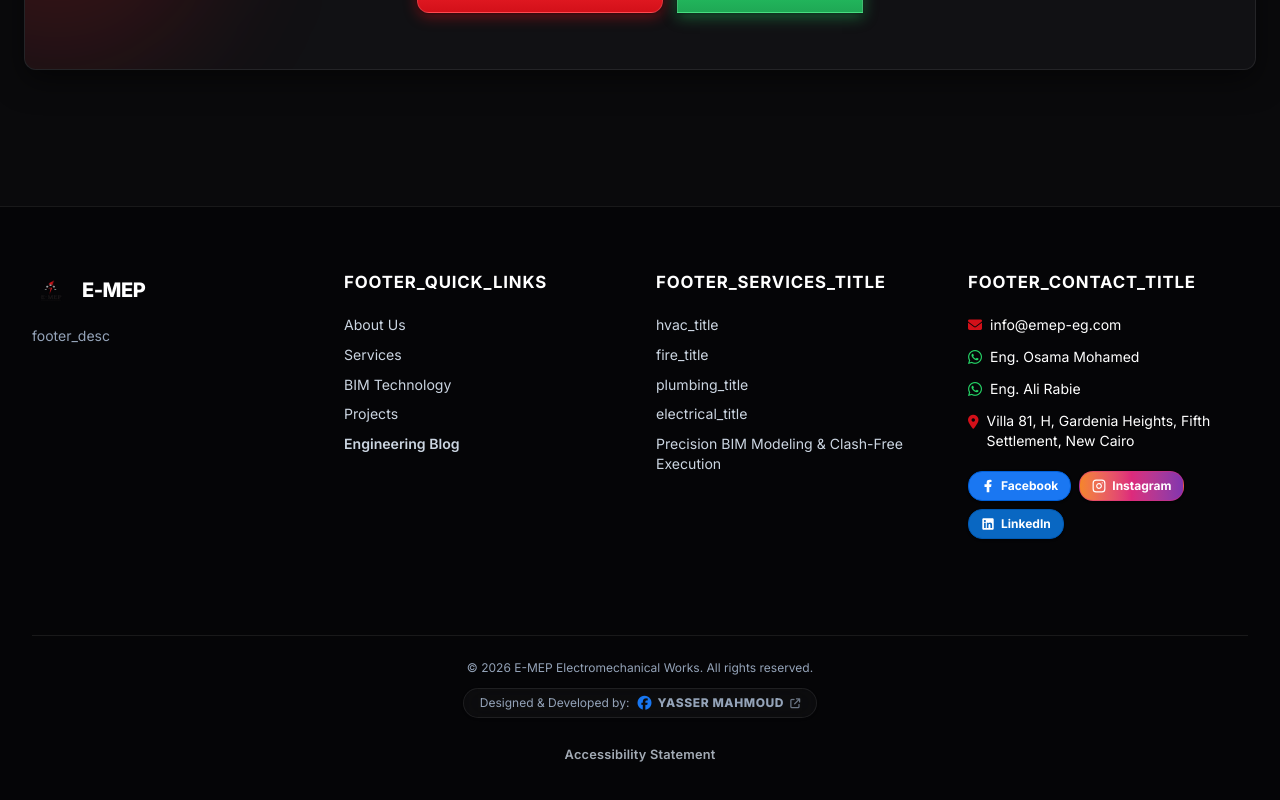
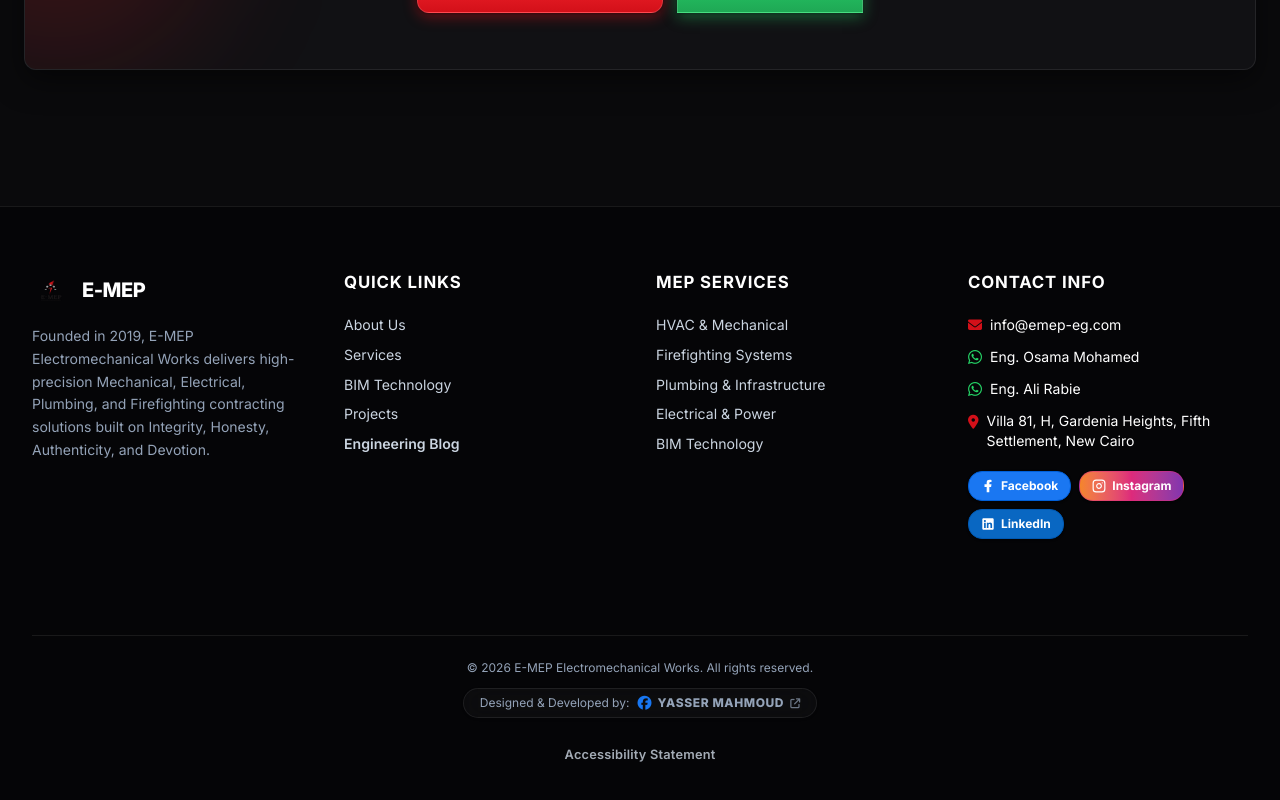
Before and after one commit to Yasserdesha/emep10, a Next.js app: page /blog in a window 1280 px wide. Shown: the part 3376-4176 px from the top of the page. Built offline with nearby package versions, Linux system fonts and the light colour scheme; no server answers; the database is empty.

Commit message:
fix: correct footer translation keys for bio, links, and services

```diff
--- a/src/components/Footer.tsx
+++ b/src/components/Footer.tsx
@@ -30,14 +30,14 @@ export default function Footer() {
               </span>
             </div>
             <p className="text-xs sm:text-sm text-[#94A3B8] leading-relaxed">
-              {t('footer_desc')}
+              {t('footer_bio')}
             </p>
           </div>
 
           {/* Col 2: Quick Links */}
           <div className="space-y-3">
             <h4 className="text-sm font-bold uppercase tracking-wider text-[#FF1E27]">
-              {t('footer_quick_links')}
+              {t('footer_col_links')}
             </h4>
             <ul className="space-y-2 text-sm text-[#94A3B8]">
               <li><Link href="/#about" className="hover:text-white transition-colors">{t('nav_about')}</Link></li>
@@ -51,21 +51,21 @@ export default function Footer() {
           {/* Col 3: Services */}
           <div className="space-y-3">
             <h4 className="text-sm font-bold uppercase tracking-wider text-[#FF1E27]">
-              {t('footer_services_title')}
+              {t('footer_col_services')}
             </h4>
             <ul className="space-y-2 text-sm text-[#94A3B8]">
-              <li>{t('hvac_title')}</li>
-              <li>{t('fire_title')}</li>
-              <li>{t('plumbing_title')}</li>
-              <li>{t('electrical_title')}</li>
-              <li>{t('bim_title')}</li>
+              <li>{t('feat_hvac_title')}</li>
+              <li>{t('feat_fire_title')}</li>
+              <li>{t('feat_plumb_title')}</li>
+              <li>{t('feat_elec_title')}</li>
+              <li>{t('nav_bim')}</li>
             </ul>
           </div>
 
           {/* Col 4: Contact & Socials */}
           <div className="space-y-3">
             <h4 className="text-sm font-bold uppercase tracking-wider text-[#FF1E27]">
-              {t('footer_contact_title')}
+              {t('footer_col_contact')}
             </h4>
 
             {/* Email */}
```
